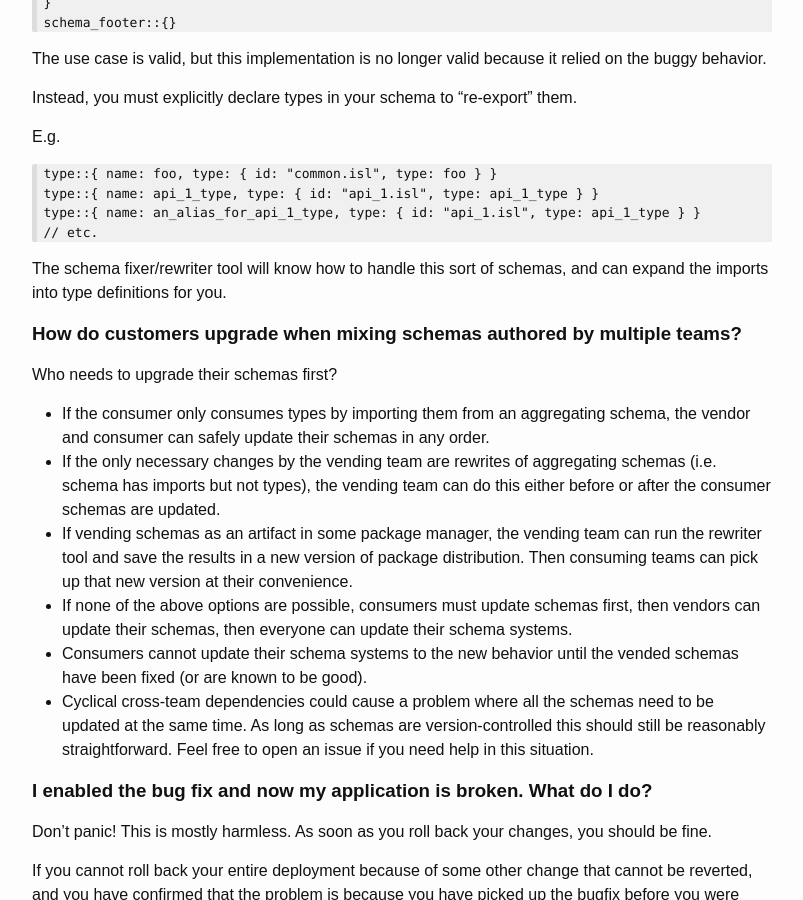
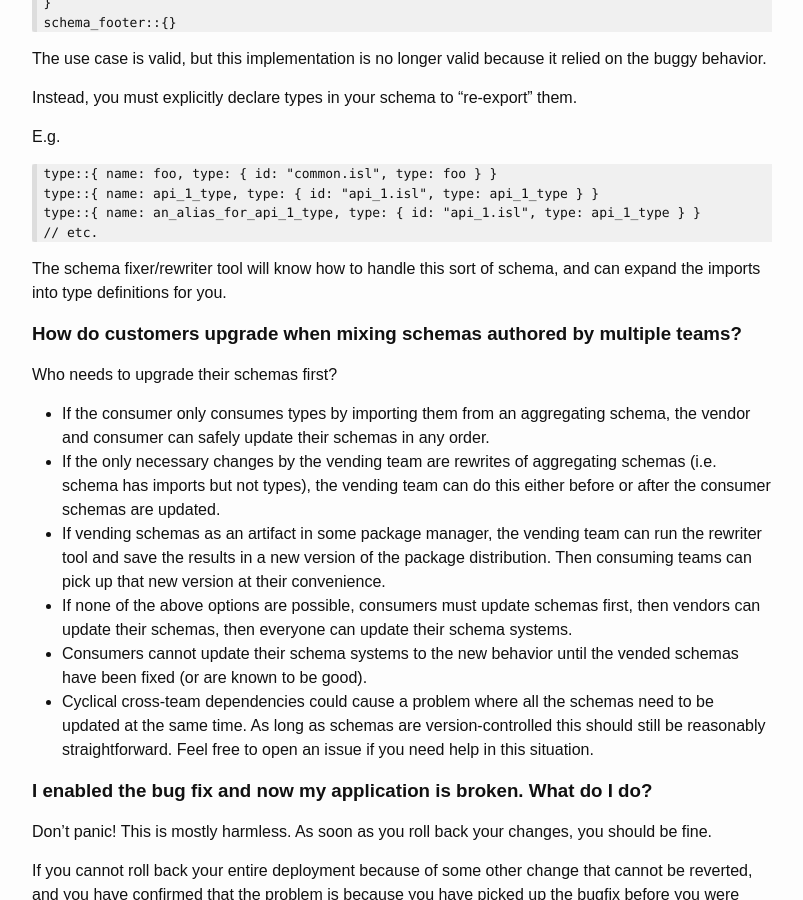
Before and after one commit to amazon-ion/ion-schema, a Jekyll site: the page built from _posts/2023-06-07-launch-invalid-transitive-import-tool.md, in a window 1280 px wide and 900 px high, scrolled down 3785 px. Shown: the whole window, without its empty margins (238-1041 px from the left). Built offline with Jekyll 4.4.1, drawn with Linux system fonts in a browser that asks for light colours.

Commit message:
Apply suggestions from code review
Co-authored-by: Tyler Gregg <tgregg@users.noreply.github.com>

````diff
--- a/_posts/2023-06-07-launch-invalid-transitive-import-tool.md
+++ b/_posts/2023-06-07-launch-invalid-transitive-import-tool.md
@@ -153,7 +153,7 @@ schema_header::{
 schema_footer::{}
 ```
 
-The  use case is valid, but this implementation is no longer valid because it relied on the buggy behavior.
+The use case is valid, but this implementation is no longer valid because it relied on the buggy behavior.
 
 Instead, you must explicitly declare types in your schema to “re-export” them.
 
@@ -165,7 +165,7 @@ type::{ name: an_alias_for_api_1_type, type: { id: "api_1.isl", type: api_1_type
 // etc.
 ```
 
-The schema fixer/rewriter tool will know how to handle this sort of schemas, and can expand the imports into type definitions for you.
+The schema fixer/rewriter tool will know how to handle this sort of schema, and can expand the imports into type definitions for you.
 
 ### How do customers upgrade when mixing schemas authored by multiple teams?
 
@@ -173,7 +173,7 @@ Who needs to upgrade their schemas first?
 
 * If the consumer only consumes types by importing them from an aggregating schema, the vendor and consumer can safely update their schemas in any order.
 * If the only necessary changes by the vending team are rewrites of aggregating schemas (i.e. schema has imports but not types), the vending team can do this either before or after the consumer schemas are updated.
-* If vending schemas as an artifact in some package manager, the vending team can run the rewriter tool and save the results in a new version of package distribution. Then consuming teams can pick up that new version at their convenience.
+* If vending schemas as an artifact in some package manager, the vending team can run the rewriter tool and save the results in a new version of the package distribution. Then consuming teams can pick up that new version at their convenience.
 * If none of the above options are possible, consumers must update schemas first, then vendors can update their schemas, then everyone can update their schema systems.
 * Consumers cannot update their schema systems to the new behavior until the vended schemas have been fixed (or are known to be good).
 * Cyclical cross-team dependencies could cause a problem where all the schemas need to be updated at the same time. As long as schemas are version-controlled this should still be reasonably straightforward. Feel free to open an issue if you need help in this situation.
````
